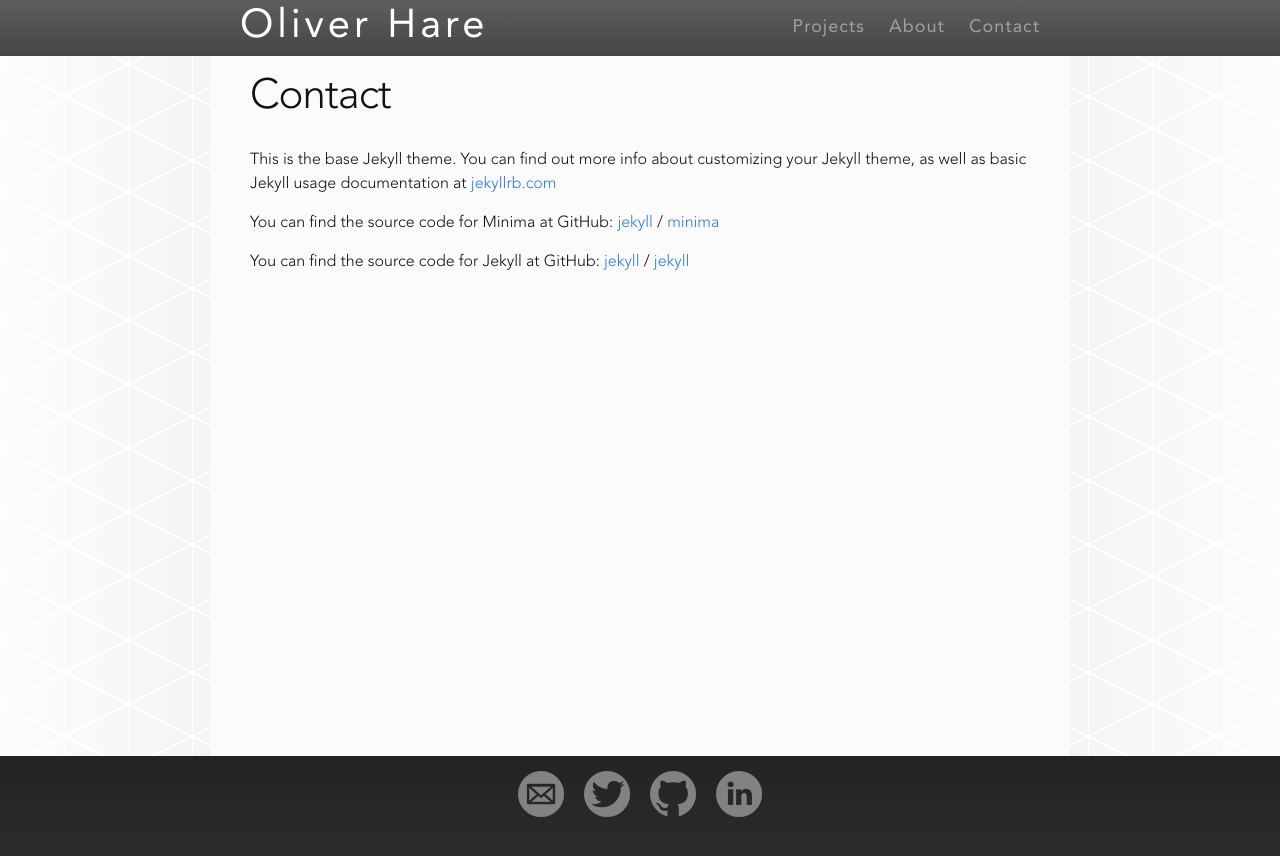
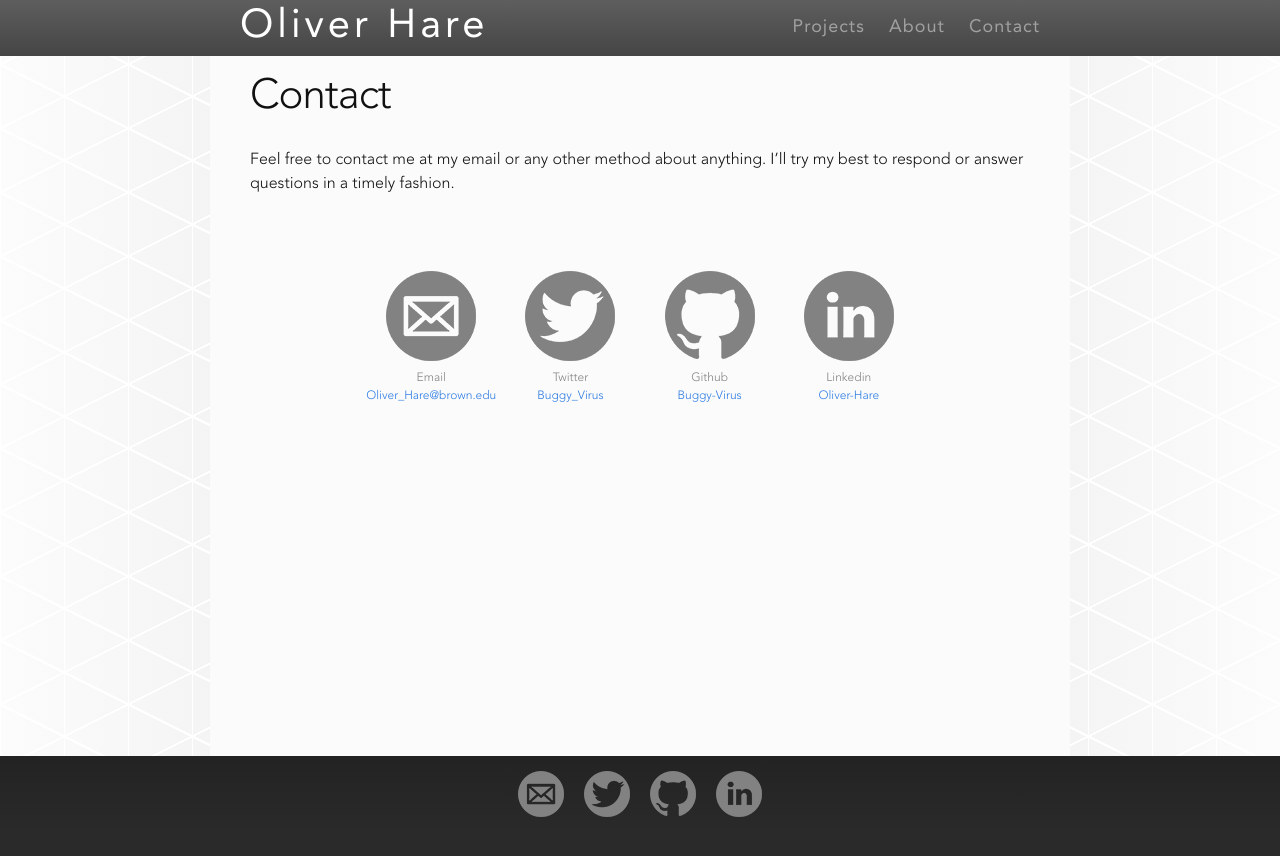
Before and after one commit to Buggy-Virus/buggy-virus.github.io, a Jekyll site: the page built from contact.md, in a window 1280 px wide. Shown: the top 856 px of the page. Built offline with Jekyll 4.4.1, drawn with Linux system fonts in a browser that asks for light colours.

Commit message:
Added a real contact page that has links to various sites, and a page in case someone attempts to link to my email

```diff
--- a/_includes/footer.html
+++ b/_includes/footer.html
@@ -18,7 +18,7 @@
         </a>
       </div>
       <div class="c-icon-linkedin">
-        <a href="https://www.linkedin.com/in/oliver-hare-79b02b103/" target="_blank">
+        <a href="https://www.linkedin.com/in/oliver-hare/" target="_blank">
           <span class="c-link-spanner"></span>
         </a>
       </div>
--- /dev/null
+++ b/_layouts/contact.html
@@ -0,0 +1,60 @@
+---
+layout: default
+---
+<article class="post" itemscope itemtype="http://schema.org/BlogPosting">
+
+  <header class="post-header">
+    <h1 class="post-title" itemprop="name headline">{{ page.title | escape }}</h1>
+  </header>
+
+  <div class="post-content" itemprop="articleBody">
+    {{ content }}
+  </div>
+
+  <div class="c-contact-icon-wrapper">
+    <div class="c-contact-icon">
+      <div class="c-contact-icon-email">
+        <a href="/email" target="_blank">
+          <span class="c-link-spanner"></span>
+        </a>
+      </div>
+      <p class="c-contact-info">Email</p>
+      <p class="c-contact-info">
+        <a href="/email" target="_blank">Oliver_Hare@brown.edu</a>
+      </p>
+    </div>
+    <div class="c-contact-icon">
+      <div class="c-contact-icon-twitter">
+        <a href="https://twitter.com/Buggy_Virus" target="_blank">
+          <span class="c-link-spanner"></span>
+        </a>
+      </div>
+      <p class="c-contact-info">Twitter</p>
+      <p class="c-contact-info">
+        <a href="https://twitter.com/Buggy_Virus" target="_blank">Buggy_Virus</a>
+      </p>
+    </div>
+    <div class="c-contact-icon">
+      <div class="c-contact-icon-github">
+        <a href="https://github.com/Buggy-Virus" target="_blank">
+          <span class="c-link-spanner"></span>
+        </a>
+      </div>
+      <p class="c-contact-info">Github</p>
+      <p class="c-contact-info">
+        <a href="https://github.com/Buggy-Virus" target="_blank">Buggy-Virus</a>
+      </p>
+    </div>
+    <div class="c-contact-icon">
+      <div class="c-contact-icon-linkedin">
+        <a href="https://www.linkedin.com/in/oliver-hare/" target="_blank">
+          <span class="c-link-spanner"></span>
+        </a>
+      </div>
+      <p class="c-contact-info">Linkedin</p>
+      <p class="c-contact-info">
+        <a href="https://www.linkedin.com/in/oliver-hare/" target="_blank">Oliver-Hare</a>
+      </p>
+    </div>
+  </div>
+</article>
--- a/_posts/2017-07-17-inaugural-post.markdown
+++ b/_posts/2017-07-17-inaugural-post.markdown
@@ -5,10 +5,10 @@ date:   2017-07-17 21:23:57 -0400
 categories: this-site, meta,
 tags: meta, this-site,
 ---
-&nbsp;&nbsp;&nbsp;&nbsp;&nbsp;&nbsp;&nbsp;&nbsp; Hey I'm Oliver Hare, I just pushed my intial Jekyll website using Git-Hub, and this is my first post to test and familiarize myself with the website. Big thanks to Martin Buberl and his fantastic blog on [quickly setting up a page using jekyll][martinbuberl-tutorial].
+Hey I'm Oliver Hare, I just pushed my intial Jekyll website using Git-Hub, and this is my first post to test and familiarize myself with the website. Big thanks to Martin Buberl and his fantastic blog on [quickly setting up a page using jekyll][martinbuberl-tutorial].
 
-&nbsp;&nbsp;&nbsp;&nbsp;&nbsp;&nbsp;&nbsp;&nbsp; The plan for this website is to use it mainly to showcase projects I been working on, and provide a landing page for those who want to see my work or are considering me for a professional position. I'll probably also make way too much use of the blogging feature, and hopefully my posts are interesting for others to read.
+The plan for this website is to use it mainly to showcase projects I been working on, and provide a landing page for those who want to see my work or are considering me for a professional position. I'll probably also make way too much use of the blogging feature, and hopefully my posts are interesting for others to read.
 
-&nbsp;&nbsp;&nbsp;&nbsp;&nbsp;&nbsp;&nbsp;&nbsp; Here's to the future, and keeping a positive attitude.
+Here's to the future, and keeping a positive attitude.
 
 [martinbuberl-tutorial]: https://martinbuberl.com/blog/setup-jekyll-on-windows-and-host-it-on-github-pages/
--- a/assets/main.scss
+++ b/assets/main.scss
@@ -303,3 +303,89 @@ c-project-link{
   margin-bottom: 3px;
   font-size: 15px;
 }
+
+.c-contact-icon-wrapper {
+  max-width: 780px;
+  position: relative;
+  margin: 0px auto;
+  text-align: center;
+  display: block;
+}
+
+.c-contact-icon {
+  display:inline-block;
+  height: 135px;
+  width: 135px;
+  margin: 45px 0px;
+  text-align: center;
+}
+
+.c-contact-info {
+  font-size: 12px;
+  margin-bottom: 0px;
+  color: #828282;
+}
+
+.c-dummy-icon {
+  display:inline-block;
+  height: 90px;
+  width: 90px;
+  background: blue;
+  text-align: center;
+}
+
+.c-contact-icon-email {
+  display: inline-block;
+  height: 90px;
+  width: 90px;
+  background-image: url('mail-contact-icon-nh.png');
+  position:relative;
+}
+
+.c-contact-icon-email:hover {
+  background-image: url('mail-contact-icon.png');
+}
+
+.c-contact-icon-twitter {
+  display: inline-block;
+  height: 90px;
+  width: 90px;
+  background-image: url('twitter-contact-icon-nh.png');
+  position:relative;
+}
+
+.c-contact-icon-twitter:hover {
+  background-image: url('twitter-contact-icon.png');
+}
+
+.c-contact-icon-github {
+  display: inline-block;
+  height: 90px;
+  width: 90px;
+  background-image: url('github-contact-icon-nh.png');
+  position:relative;
+}
+
+.c-contact-icon-github:hover {
+  background-image: url('github-contact-icon.png');
+}
+
+.c-contact-icon-linkedin {
+  display: inline-block;
+  height: 90px;
+  width: 90px;
+  background-image: url('linkedin-contact-icon-nh.png');
+  position:relative;
+}
+
+.c-contact-icon-linkedin:hover {
+  background-image: url('linkedin-contact-icon.png');
+}
+
+.c-whisper {
+  font-size: 10px;
+}
+
+.c-269h {
+  height: 269px;
+}
--- a/contact.md
+++ b/contact.md
@@ -1,18 +1,7 @@
 ---
-layout: page
+layout: contact
 title: Contact
 permalink: /contact/
 ---
 
-This is the base Jekyll theme. You can find out more info about customizing your Jekyll theme, as well as basic Jekyll usage documentation at [jekyllrb.com](https://jekyllrb.com/)
-
-You can find the source code for Minima at GitHub:
-[jekyll][jekyll-organization] /
-[minima](https://github.com/jekyll/minima)
-
-You can find the source code for Jekyll at GitHub:
-[jekyll][jekyll-organization] /
-[jekyll](https://github.com/jekyll/jekyll)
-
-
-[jekyll-organization]: https://github.com/jekyll
+Feel free to contact me at my email or any other method about anything. I’ll try my best to respond or answer questions in a timely fashion.
```
Also changed, not shown: _layouts/email.html (added, +12 -0 lines), email.md (added, +4 -0 lines), projects/debate-site.md (+2 -2 lines), assets/github-contact-icon-nh.png (added), assets/github-contact-icon.png (added), assets/linkedin-contact-icon-nh.png (added), assets/linkedin-contact-icon.png (added), assets/mail-contact-icon-nh.png (added), assets/mail-contact-icon.png (added), assets/twitter-contact-icon-nh.png (added), assets/twitter-contact-icon.png (added).
